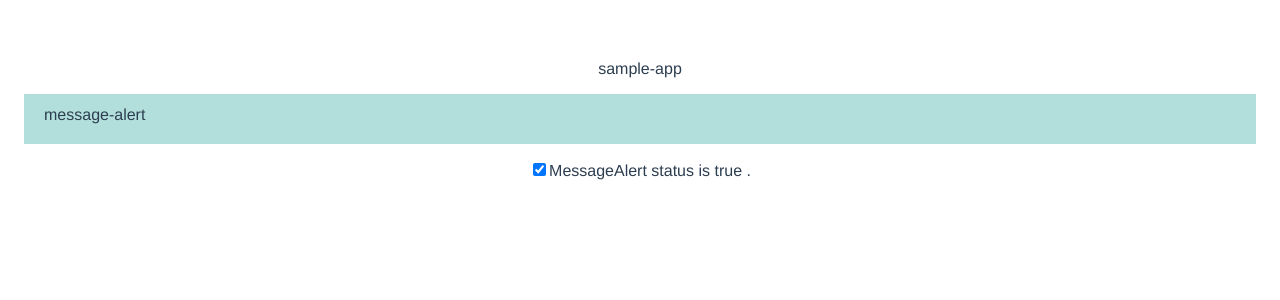
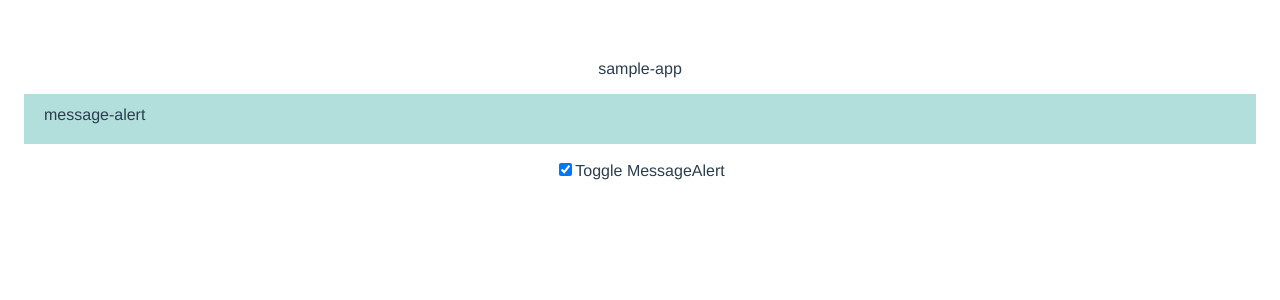
Before and after one commit to MofuMofu2/safe-enhanced-development-sample, a Vue app: page /#/ in a window 1280 px wide. Shown: the top 300 px of the page. Built offline with nearby package versions, Linux system fonts and the light colour scheme.

Commit message:
[fix] テキストを変更

```diff
--- a/src/components/MainPage.vue
+++ b/src/components/MainPage.vue
@@ -12,7 +12,7 @@
         type="checkbox"
         v-model="displayAlert"
       >
-      <label for="checkbox">MessageAlert status is {{ displayAlert }} .</label>
+      <label for="checkbox">Toggle MessageAlert</label>
     </div>
   </div>
 </template>
```
